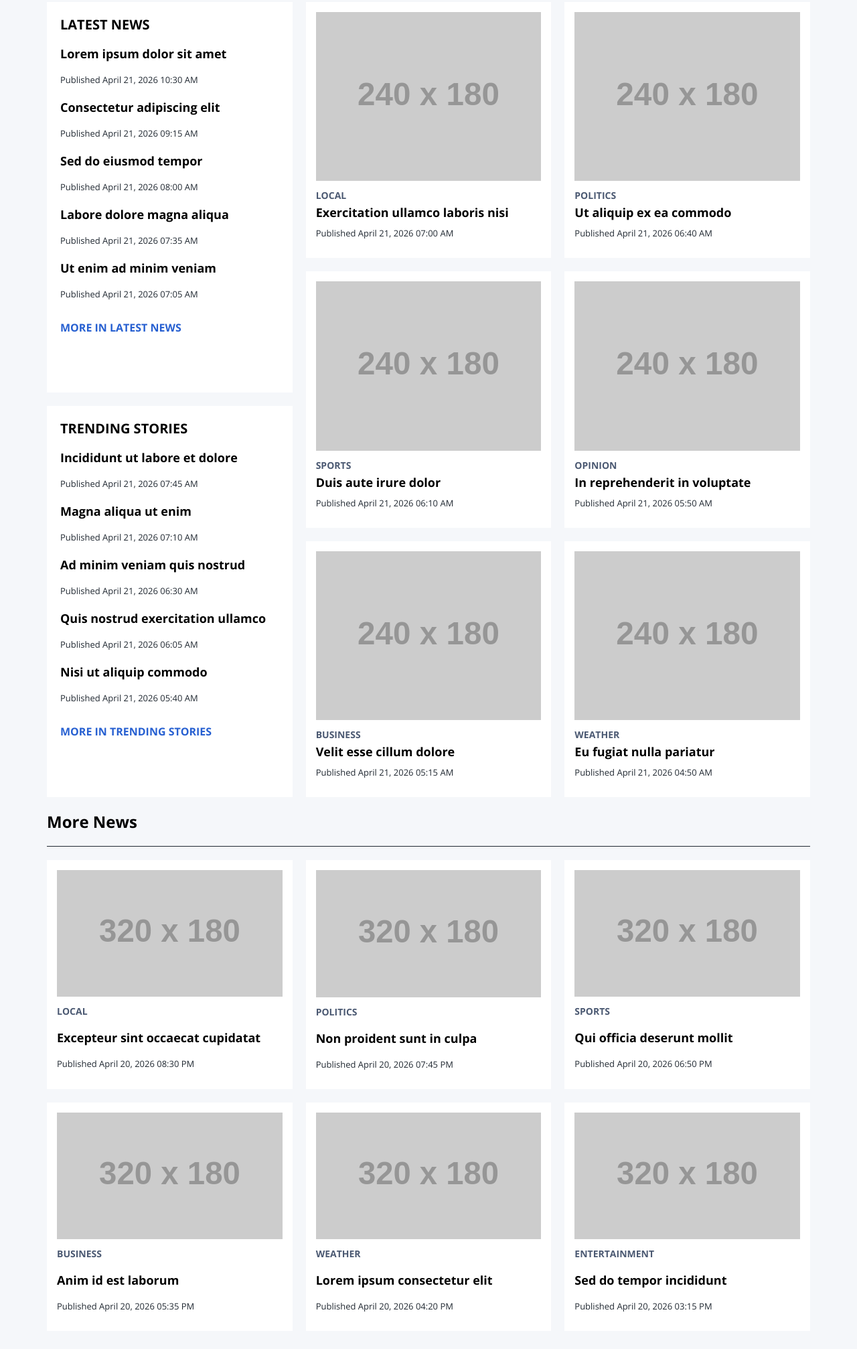
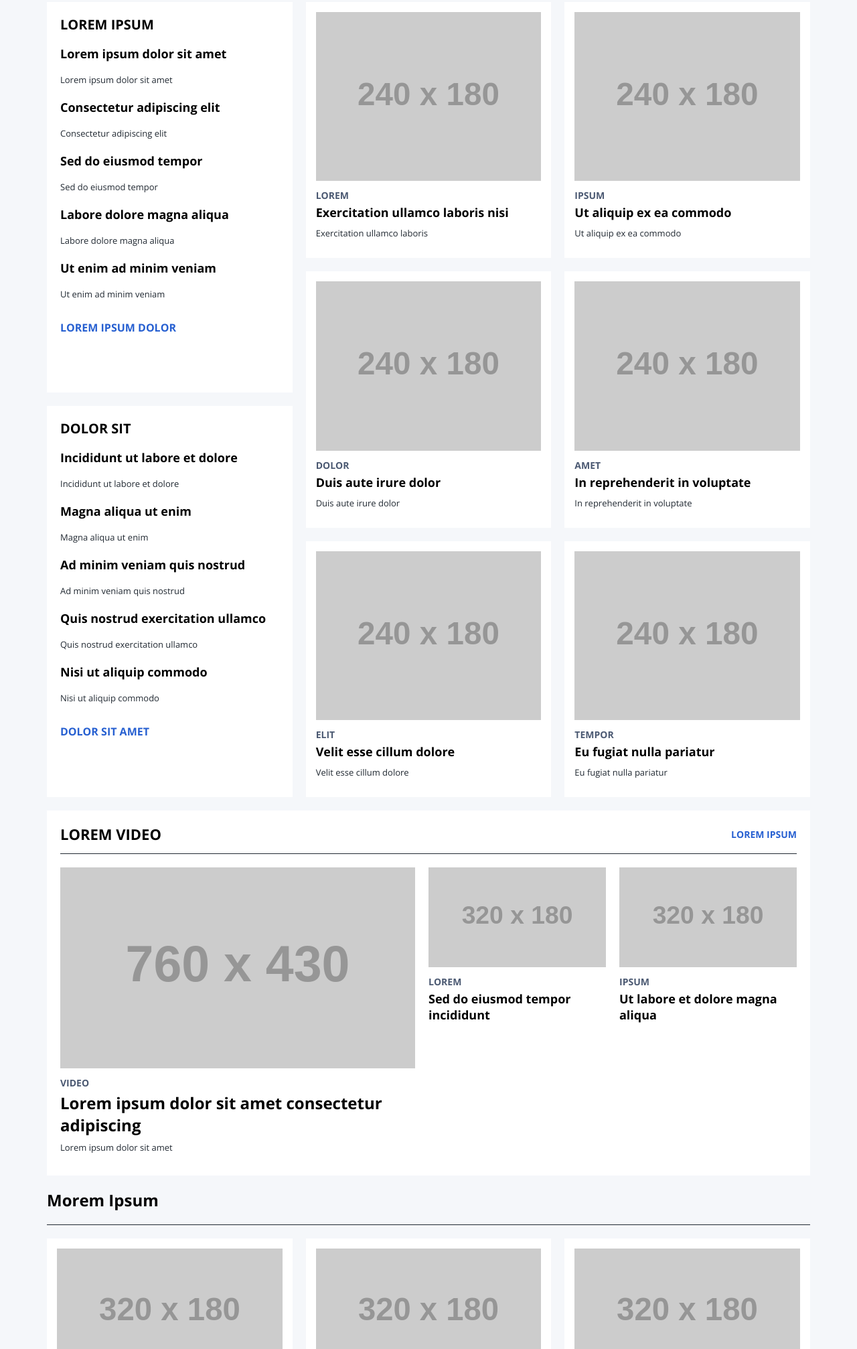
Before and after one commit to ciaroo/progetto_parziale, a plain HTML site: page index.html in a window 1280 px wide. Shown: the part 786-2800 px from the top of the page at 67% size. Drawn offline with nearby package versions, Linux system fonts and the light colour scheme; placeholder pictures from the web are drawn by us; a web font is replaced by a local one.

Commit message:
aggiunto lorem ipsum in tutti i testi, aggiunta sezione video

```diff
--- a/index.html
+++ b/index.html
@@ -3,7 +3,7 @@
 <head>
     <meta charset="UTF-8">
     <meta name="viewport" content="width=device-width, initial-scale=1.0">
-    <title>Miami Herald</title>
+    <title>Loremi Heraldum</title>
     <link rel="stylesheet" href="style.css">
     <link rel="preconnect" href="https://fonts.googleapis.com">
     <link rel="preconnect" href="https://fonts.gstatic.com" crossorigin>
@@ -12,48 +12,48 @@
 </head>
 <body>
 
-<input type="checkbox" id="menu-toggle" class="menu-toggle" aria-label="Apri menu di navigazione">
+<input type="checkbox" id="menu-toggle" class="menu-toggle" aria-label="Lorem ipsum">
 <label for="menu-toggle" class="menu-overlay"></label>
 
-<aside class="side-menu" aria-label="Menu di navigazione">
+<aside class="side-menu" aria-label="Lorem ipsum">
     <div class="side-search">
-        <span>Search</span>
+        <span>Lorem ipsum</span>
         <span aria-hidden="true">⌕</span>
     </div>
 
-    <nav class="side-nav" aria-label="Navigazione principale">
+    <nav class="side-nav" aria-label="Lorem ipsum">
         <ul>
-            <li><a href="#">Home</a></li>
-            <li><a href="#">Customer Service <span aria-hidden="true">⌄</span></a></li>
-            <li><a href="#">Stay Connected <span aria-hidden="true">⌄</span></a></li>
-            <li><a href="#">Read today's Edition</a></li>
+            <li><a href="#">Lorem</a></li>
+            <li><a href="#">Ipsum dolor <span aria-hidden="true">⌄</span></a></li>
+            <li><a href="#">Sit amet <span aria-hidden="true">⌄</span></a></li>
+            <li><a href="#">Consectetur elit</a></li>
             <li class="side-separator"></li>
-            <li><a href="#">News <span aria-hidden="true">⌄</span></a></li>
-            <li><a href="#">Sports <span aria-hidden="true">⌄</span></a></li>
-            <li><a href="#">Politics <span aria-hidden="true">⌄</span></a></li>
-            <li><a href="#">Business <span aria-hidden="true">⌄</span></a></li>
-            <li><a href="#">Living &amp; Entertainment <span aria-hidden="true">⌄</span></a></li>
-            <li><a href="#">Opinion <span aria-hidden="true">⌄</span></a></li>
-            <li><a href="#">Obituaries <span aria-hidden="true">⌄</span></a></li>
-            <li><a href="#">Video</a></li>
+            <li><a href="#">Adipiscing <span aria-hidden="true">⌄</span></a></li>
+            <li><a href="#">Eiusmod <span aria-hidden="true">⌄</span></a></li>
+            <li><a href="#">Tempor <span aria-hidden="true">⌄</span></a></li>
+            <li><a href="#">Incididunt <span aria-hidden="true">⌄</span></a></li>
+            <li><a href="#">Labore dolore <span aria-hidden="true">⌄</span></a></li>
+            <li><a href="#">Magna aliqua <span aria-hidden="true">⌄</span></a></li>
+            <li><a href="#">Ut enim <span aria-hidden="true">⌄</span></a></li>
+            <li><a href="#">Veniam</a></li>
             <li class="side-separator"></li>
-            <li><a href="#">Guides <span aria-hidden="true">⌄</span></a></li>
-            <li><a href="#">Shopping/Reviews <span aria-hidden="true">⌄</span></a></li>
-            <li><a href="#">Deals &amp; Offers <span aria-hidden="true">⌄</span></a></li>
-            <li><a href="#">Careers &amp; Education</a></li>
-            <li><a href="#">Banking</a></li>
-            <li><a href="#">Legal Services</a></li>
-            <li><a href="#">Special Features</a></li>
-            <li><a href="#">Press Releases</a></li>
+            <li><a href="#">Quis nostrud <span aria-hidden="true">⌄</span></a></li>
+            <li><a href="#">Exercitation <span aria-hidden="true">⌄</span></a></li>
+            <li><a href="#">Ullamco laboris <span aria-hidden="true">⌄</span></a></li>
+            <li><a href="#">Nisi aliquip</a></li>
+            <li><a href="#">Ex commodo</a></li>
+            <li><a href="#">Duis aute</a></li>
+            <li><a href="#">Irure dolor</a></li>
+            <li><a href="#">Reprehenderit</a></li>
             <li class="side-separator"></li>
-            <li><a href="#">Sponsored Content <span aria-hidden="true">⌄</span></a></li>
-            <li><a href="#">Classifieds <span aria-hidden="true">⌄</span></a></li>
-            <li><a href="#">Place an Ad - Celebrations</a></li>
-            <li><a href="#">Search Jobs</a></li>
-            <li><a href="#">Search Legal Notices</a></li>
-            <li><a href="#">Advertising <span aria-hidden="true">⌄</span></a></li>
+            <li><a href="#">Voluptate velit <span aria-hidden="true">⌄</span></a></li>
+            <li><a href="#">Esse cillum <span aria-hidden="true">⌄</span></a></li>
+            <li><a href="#">Dolore eu fugiat</a></li>
+            <li><a href="#">Nulla pariatur</a></li>
+            <li><a href="#">Excepteur sint</a></li>
+            <li><a href="#">Occaecat <span aria-hidden="true">⌄</span></a></li>
             <li class="side-separator"></li>
-            <li><a href="#" class="featured-link">Featured</a></li>
+            <li><a href="#" class="featured-link">Cupidatat</a></li>
         </ul>
     </nav>
 </aside>
@@ -61,33 +61,33 @@
 <header>
     <div class="header-inner">
         <div class="header-top">
-            <label for="menu-toggle" class="mobile-search-toggle" aria-label="Apri menu">⌕</label>
-            <a href="#" class="edition-link">Read today's edition</a>
+            <label for="menu-toggle" class="mobile-search-toggle" aria-label="Lorem ipsum">⌕</label>
+            <a href="#" class="edition-link">Lorem ipsum dolor</a>
 
             <div class="site-title">
-                <h1><a href="#">Miami Herald</a></h1>
+                <h1><a href="#">Loremi Heraldum</a></h1>
             </div>
 
             <div class="user-links">
-                <a href="#">Log In</a>
+                <a href="#">Lorem</a>
                 <span>|</span>
-                <a href="#"><strong>Subscribe</strong></a>
+                <a href="#"><strong>Ipsum</strong></a>
             </div>
         </div>
 
         <div class="header-bottom">
-            <label for="menu-toggle" class="search-link" aria-label="Apri menu">⌕</label>
+            <label for="menu-toggle" class="search-link" aria-label="Lorem ipsum">⌕</label>
 
             <nav>
                 <ul>
-                    <li><a href="#">News</a></li>
-                    <li><a href="#">Sports</a></li>
-                    <li><a href="#">Politics</a></li>
-                    <li><a href="#">Opinion</a></li>
-                    <li><a href="#">Games</a></li>
-                    <li><a href="#">Careers</a></li>
-                    <li><a href="#">Banking</a></li>
-                    <li><a href="#">Guides</a></li>
+                    <li><a href="#">Lorem</a></li>
+                    <li><a href="#">Ipsum</a></li>
+                    <li><a href="#">Dolor</a></li>
+                    <li><a href="#">Amet</a></li>
+                    <li><a href="#">Elit</a></li>
+                    <li><a href="#">Tempor</a></li>
+                    <li><a href="#">Labore</a></li>
+                    <li><a href="#">Magna</a></li>
                 </ul>
             </nav>
 
@@ -99,9 +99,9 @@
 <main>
     <section class="top-news">
         <article class="hero">
-            <p class="topic"><a href="#">Climate Change</a></p>
+            <p class="topic"><a href="#">Lorem ipsum</a></p>
             <h2><a href="#">Lorem ipsum dolor sit amet consectetur</a></h2>
-            <img src="https://placehold.co/800x500" alt="immagine placeholder">
+            <img src="https://placehold.co/800x500" alt="lorem ipsum">
             <p>Lorem ipsum dolor sit amet, consectetur adipiscing elit.<br>Sed do eiusmod tempor incididunt ut labore et dolore magna aliqua.</p>
         </article>
 
@@ -110,156 +110,184 @@
 
     <section class="news-layout">
         <section class="latest-news">
-            <h2>Latest News</h2>
+            <h2>Lorem Ipsum</h2>
 
             <article>
                 <h3><a href="#">Lorem ipsum dolor sit amet</a></h3>
-                <p class="published-time">Published April 21, 2026 10:30 AM</p>
+                <p class="published-time">Lorem ipsum dolor sit amet</p>
             </article>
 
             <article>
                 <h3><a href="#">Consectetur adipiscing elit</a></h3>
-                <p class="published-time">Published April 21, 2026 09:15 AM</p>
+                <p class="published-time">Consectetur adipiscing elit</p>
             </article>
 
             <article>
                 <h3><a href="#">Sed do eiusmod tempor</a></h3>
-                <p class="published-time">Published April 21, 2026 08:00 AM</p>
+                <p class="published-time">Sed do eiusmod tempor</p>
             </article>
 
             <article>
                 <h3><a href="#">Labore dolore magna aliqua</a></h3>
-                <p class="published-time">Published April 21, 2026 07:35 AM</p>
+                <p class="published-time">Labore dolore magna aliqua</p>
             </article>
 
             <article>
                 <h3><a href="#">Ut enim ad minim veniam</a></h3>
-                <p class="published-time">Published April 21, 2026 07:05 AM</p>
+                <p class="published-time">Ut enim ad minim veniam</p>
             </article>
 
-            <a href="#" class="more-latest-news">More in Latest News</a>
+            <a href="#" class="more-latest-news">Lorem ipsum dolor</a>
         </section>
 
         <section class="trending-stories">
-            <h2>Trending Stories</h2>
+            <h2>Dolor Sit</h2>
 
             <article>
                 <h3><a href="#">Incididunt ut labore et dolore</a></h3>
-                <p class="published-time">Published April 21, 2026 07:45 AM</p>
+                <p class="published-time">Incididunt ut labore et dolore</p>
             </article>
 
             <article>
                 <h3><a href="#">Magna aliqua ut enim</a></h3>
-                <p class="published-time">Published April 21, 2026 07:10 AM</p>
+                <p class="published-time">Magna aliqua ut enim</p>
             </article>
 
             <article>
                 <h3><a href="#">Ad minim veniam quis nostrud</a></h3>
-                <p class="published-time">Published April 21, 2026 06:30 AM</p>
+                <p class="published-time">Ad minim veniam quis nostrud</p>
             </article>
 
             <article>
                 <h3><a href="#">Quis nostrud exercitation ullamco</a></h3>
-                <p class="published-time">Published April 21, 2026 06:05 AM</p>
+                <p class="published-time">Quis nostrud exercitation ullamco</p>
             </article>
 
             <article>
                 <h3><a href="#">Nisi ut aliquip commodo</a></h3>
-                <p class="published-time">Published April 21, 2026 05:40 AM</p>
+                <p class="published-time">Nisi ut aliquip commodo</p>
             </article>
 
-            <a href="#" class="more-latest-news">More in Trending Stories</a>
+            <a href="#" class="more-latest-news">Dolor sit amet</a>
         </section>
 
         <section class="news-grid">
             <article class="news-card">
-                <img src="https://placehold.co/240x180" alt="immagine notizia 1">
-                <p class="topic"><a href="#">Local</a></p>
+                <img src="https://placehold.co/240x180" alt="lorem ipsum">
+                <p class="topic"><a href="#">Lorem</a></p>
                 <h3><a href="#">Exercitation ullamco laboris nisi</a></h3>
-                <p class="published-time">Published April 21, 2026 07:00 AM</p>
+                <p class="published-time">Exercitation ullamco laboris</p>
             </article>
 
             <article class="news-card">
-                <img src="https://placehold.co/240x180" alt="immagine notizia 2">
-                <p class="topic"><a href="#">Politics</a></p>
+                <img src="https://placehold.co/240x180" alt="lorem ipsum">
+                <p class="topic"><a href="#">Ipsum</a></p>
                 <h3><a href="#">Ut aliquip ex ea commodo</a></h3>
-                <p class="published-time">Published April 21, 2026 06:40 AM</p>
+                <p class="published-time">Ut aliquip ex ea commodo</p>
             </article>
 
             <article class="news-card">
-                <img src="https://placehold.co/240x180" alt="immagine notizia 3">
-                <p class="topic"><a href="#">Sports</a></p>
+                <img src="https://placehold.co/240x180" alt="lorem ipsum">
+                <p class="topic"><a href="#">Dolor</a></p>
                 <h3><a href="#">Duis aute irure dolor</a></h3>
-                <p class="published-time">Published April 21, 2026 06:10 AM</p>
+                <p class="published-time">Duis aute irure dolor</p>
             </article>
 
             <article class="news-card">
-                <img src="https://placehold.co/240x180" alt="immagine notizia 4">
-                <p class="topic"><a href="#">Opinion</a></p>
+                <img src="https://placehold.co/240x180" alt="lorem ipsum">
+                <p class="topic"><a href="#">Amet</a></p>
                 <h3><a href="#">In reprehenderit in voluptate</a></h3>
-                <p class="published-time">Published April 21, 2026 05:50 AM</p>
+                <p class="published-time">In reprehenderit in voluptate</p>
             </article>
 
             <article class="news-card">
-                <img src="https://placehold.co/240x180" alt="immagine notizia 5">
-                <p class="topic"><a href="#">Business</a></p>
+                <img src="https://placehold.co/240x180" alt="lorem ipsum">
+                <p class="topic"><a href="#">Elit</a></p>
                 <h3><a href="#">Velit esse cillum dolore</a></h3>
-                <p class="published-time">Published April 21, 2026 05:15 AM</p>
+                <p class="published-time">Velit esse cillum dolore</p>
             </article>
 
             <article class="news-card">
-                <img src="https://placehold.co/240x180" alt="immagine notizia 6">
-                <p class="topic"><a href="#">Weather</a></p>
+                <img src="https://placehold.co/240x180" alt="lorem ipsum">
+                <p class="topic"><a href="#">Tempor</a></p>
                 <h3><a href="#">Eu fugiat nulla pariatur</a></h3>
-                <p class="published-time">Published April 21, 2026 04:50 AM</p>
+                <p class="published-time">Eu fugiat nulla pariatur</p>
             </article>
         </section>
     </section>
 
+    <section class="video-section">
+        <div class="video-header">
+            <h2>Lorem Video</h2>
+            <a href="#">Lorem ipsum</a>
+        </div>
+
+        <div class="video-grid">
+            <article class="video-main">
+                <img src="https://placehold.co/760x430" alt="lorem ipsum">
+                <p class="topic"><a href="#">Video</a></p>
+                <h3><a href="#">Lorem ipsum dolor sit amet consectetur adipiscing</a></h3>
+                <p class="published-time">Lorem ipsum dolor sit amet</p>
+            </article>
+
+            <article class="video-card">
+                <img src="https://placehold.co/320x180" alt="lorem ipsum">
+                <p class="topic"><a href="#">Lorem</a></p>
+                <h3><a href="#">Sed do eiusmod tempor incididunt</a></h3>
+            </article>
+
+            <article class="video-card">
+                <img src="https://placehold.co/320x180" alt="lorem ipsum">
+                <p class="topic"><a href="#">Ipsum</a></p>
+                <h3><a href="#">Ut labore et dolore magna aliqua</a></h3>
+            </article>
+        </div>
+    </section>
+
     <section class="more-news">
-        <h2>More News</h2>
+        <h2>Morem Ipsum</h2>
 
         <div class="more-cards">
             <article>
-                <img src="https://placehold.co/320x180" alt="immagine placeholder">
-                <p class="topic"><a href="#">Local</a></p>
+                <img src="https://placehold.co/320x180" alt="lorem ipsum">
+                <p class="topic"><a href="#">Lorem</a></p>
                 <h3><a href="#">Excepteur sint occaecat cupidatat</a></h3>
-                <p class="published-time">Published April 20, 2026 08:30 PM</p>
+                <p class="published-time">Excepteur sint occaecat</p>
             </article>
 
             <article>
-                <img src="https://placehold.co/320x180" alt="immagine placeholder">
-                <p class="topic"><a href="#">Politics</a></p>
+                <img src="https://placehold.co/320x180" alt="lorem ipsum">
+                <p class="topic"><a href="#">Ipsum</a></p>
                 <h3><a href="#">Non proident sunt in culpa</a></h3>
-                <p class="published-time">Published April 20, 2026 07:45 PM</p>
+                <p class="published-time">Non proident sunt in culpa</p>
             </article>
 
             <article>
-                <img src="https://placehold.co/320x180" alt="immagine placeholder">
-                <p class="topic"><a href="#">Sports</a></p>
+                <img src="https://placehold.co/320x180" alt="lorem ipsum">
+                <p class="topic"><a href="#">Dolor</a></p>
                 <h3><a href="#">Qui officia deserunt mollit</a></h3>
-                <p class="published-time">Published April 20, 2026 06:50 PM</p>
+                <p class="published-time">Qui officia deserunt mollit</p>
             </article>
 
             <article>
-                <img src="https://placehold.co/320x180" alt="immagine placeholder">
-                <p class="topic"><a href="#">Business</a></p>
+                <img src="https://placehold.co/320x180" alt="lorem ipsum">
+                <p class="topic"><a href="#">Amet</a></p>
                 <h3><a href="#">Anim id est laborum</a></h3>
-                <p class="published-time">Published April 20, 2026 05:35 PM</p>
+                <p class="published-time">Anim id est laborum</p>
             </article>
 
             <article>
-                <img src="https://placehold.co/320x180" alt="immagine placeholder">
-                <p class="topic"><a href="#">Weather</a></p>
+                <img src="https://placehold.co/320x180" alt="lorem ipsum">
+                <p class="topic"><a href="#">Elit</a></p>
                 <h3><a href="#">Lorem ipsum consectetur elit</a></h3>
-                <p class="published-time">Published April 20, 2026 04:20 PM</p>
+                <p class="published-time">Lorem ipsum consectetur</p>
             </article>
 
             <article>
-                <img src="https://placehold.co/320x180" alt="immagine placeholder">
-                <p class="topic"><a href="#">Entertainment</a></p>
+                <img src="https://placehold.co/320x180" alt="lorem ipsum">
+                <p class="topic"><a href="#">Tempor</a></p>
                 <h3><a href="#">Sed do tempor incididunt</a></h3>
-                <p class="published-time">Published April 20, 2026 03:15 PM</p>
+                <p class="published-time">Sed do tempor incididunt</p>
             </article>
         </div>
     </section>
@@ -268,69 +296,69 @@
 <footer class="site-footer">
     <div class="footer-inner">
         <div class="footer-brand">
-            <p class="footer-logo">News Network</p>
-            <p>Part of a local news and media network</p>
+            <p class="footer-logo">Lorem Network</p>
+            <p>Lorem ipsum dolor sit amet</p>
         </div>
 
         <div class="footer-grid">
             <section>
-                <h2>About</h2>
+                <h2>Lorem</h2>
                 <ul>
-                    <li><a href="#">About Us</a></li>
-                    <li><a href="#">Site Map</a></li>
-                    <li><a href="#">Contact</a></li>
-                    <li><a href="#">Archives</a></li>
+                    <li><a href="#">Lorem ipsum</a></li>
+                    <li><a href="#">Dolor sit</a></li>
+                    <li><a href="#">Amet elit</a></li>
+                    <li><a href="#">Sed tempor</a></li>
                 </ul>
 
-                <p class="connect-title">Connect with us:</p>
-                <div class="social-links" aria-label="Social links">
-                    <a href="#" aria-label="Facebook">f</a>
-                    <a href="#" aria-label="X">x</a>
-                    <a href="#" aria-label="YouTube">▶</a>
-                    <a href="#" aria-label="Instagram">◎</a>
-                    <a href="#" aria-label="TikTok">♪</a>
+                <p class="connect-title">Lorem ipsum:</p>
+                <div class="social-links" aria-label="Lorem ipsum">
+                    <a href="#" aria-label="Lorem">f</a>
+                    <a href="#" aria-label="Ipsum">x</a>
+                    <a href="#" aria-label="Dolor">▶</a>
+                    <a href="#" aria-label="Amet">◎</a>
+                    <a href="#" aria-label="Elit">♪</a>
                 </div>
             </section>
 
             <section>
-                <h2>Account</h2>
+                <h2>Ipsum</h2>
                 <ul>
-                    <li><a href="#">Customer Service</a></li>
-                    <li><a href="#">Start a Subscription</a></li>
-                    <li><a href="#">Cancel a Subscription</a></li>
-                    <li><a href="#">Make a Payment</a></li>
+                    <li><a href="#">Consectetur elit</a></li>
+                    <li><a href="#">Adipiscing sed</a></li>
+                    <li><a href="#">Eiusmod tempor</a></li>
+                    <li><a href="#">Incididunt labore</a></li>
                 </ul>
             </section>
 
             <section>
-                <h2>Advertising</h2>
+                <h2>Dolor</h2>
                 <ul>
-                    <li><a href="#">Advertise With Us</a></li>
-                    <li><a href="#">Place an Ad</a></li>
-                    <li><a href="#">Classified Ads</a></li>
-                    <li><a href="#">Job Listings</a></li>
-                    <li><a href="#">Legal Notices</a></li>
+                    <li><a href="#">Dolore magna</a></li>
+                    <li><a href="#">Aliqua enim</a></li>
+                    <li><a href="#">Minim veniam</a></li>
+                    <li><a href="#">Quis nostrud</a></li>
+                    <li><a href="#">Exercitation</a></li>
                 </ul>
             </section>
 
             <section>
-                <h2>Explore</h2>
+                <h2>Amet</h2>
                 <ul>
-                    <li><a href="#">Today's Edition</a></li>
-                    <li><a href="#">Mobile Apps</a></li>
-                    <li><a href="#">Newsletters</a></li>
-                    <li><a href="#">Games</a></li>
-                    <li><a href="#">Horoscopes</a></li>
+                    <li><a href="#">Ullamco laboris</a></li>
+                    <li><a href="#">Nisi aliquip</a></li>
+                    <li><a href="#">Ex commodo</a></li>
+                    <li><a href="#">Duis aute</a></li>
+                    <li><a href="#">Irure dolor</a></li>
                 </ul>
             </section>
         </div>
 
         <div class="footer-bottom">
-            <a href="#">Copyright</a>
-            <a href="#">Commenting Policy</a>
-            <a href="#">Privacy Policy</a>
-            <a href="#">Cookie Settings</a>
-            <a href="#">Terms of Service</a>
+            <a href="#">Lorem</a>
+            <a href="#">Ipsum dolor</a>
+            <a href="#">Sit amet</a>
+            <a href="#">Consectetur</a>
+            <a href="#">Adipiscing elit</a>
         </div>
     </div>
 </footer>
--- a/style.css
+++ b/style.css
@@ -232,6 +232,7 @@ main {
 
 .top-news,
 .news-layout,
+.video-section,
 .more-news {
     margin-bottom: 20px;
 }
@@ -271,6 +272,7 @@ main {
 .latest-news,
 .trending-stories,
 .news-card,
+.video-section,
 .more-cards article {
     background-color: white;
 }
@@ -284,6 +286,61 @@ main {
 .news-card,
 .more-cards article {
     padding: 15px;
+}
+
+.video-section {
+    padding: 20px;
+}
+
+.video-header {
+    display: flex;
+    justify-content: space-between;
+    align-items: center;
+    gap: 20px;
+    margin-bottom: 20px;
+    padding-bottom: 14px;
+    border-bottom: 1px solid #212932;
+}
+
+.video-header h2 {
+    margin: 0;
+    font-size: 22px;
+    text-transform: uppercase;
+}
+
+.video-header a {
+    color: #2760D1;
+    font-size: 14px;
+    font-weight: 700;
+    text-transform: uppercase;
+}
+
+.video-grid {
+    display: grid;
+    grid-template-columns: 2fr 1fr 1fr;
+    gap: 20px;
+}
+
+.video-main img,
+.video-card img {
+    width: 100%;
+    height: auto;
+}
+
+.video-main .topic,
+.video-card .topic {
+    margin-top: 12px;
+}
+
+.video-main h3,
+.video-card h3 {
+    margin-top: 4px;
+    margin-bottom: 8px;
+    font-size: 18px;
+}
+
+.video-main h3 {
+    font-size: 24px;
 }
 
 .ad-box {
@@ -499,7 +556,16 @@ main {
         grid-template-columns: 1fr;
     }
 
+    .video-section,
     .more-news {
+        grid-column: 1 / 3;
+    }
+
+    .video-grid {
+        grid-template-columns: 1fr 1fr;
+    }
+
+    .video-main {
         grid-column: 1 / 3;
     }
 
@@ -588,6 +654,14 @@ main {
         grid-template-columns: 1fr;
     }
 
+    .video-grid {
+        grid-template-columns: 1fr;
+    }
+
+    .video-main {
+        grid-column: auto;
+    }
+
     .more-cards,
     .footer-grid {
         grid-template-columns: 1fr;
```
